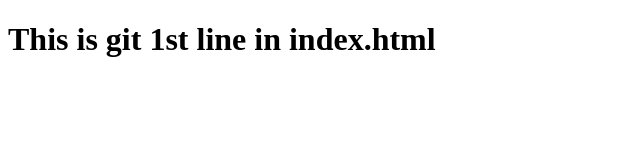
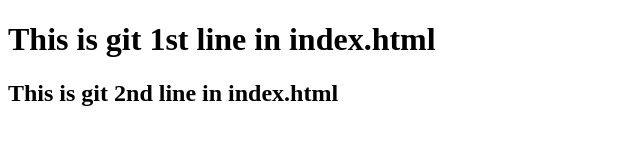
Before and after one commit to ashwin1-dev/16-feb-22, a plain HTML site: page index.html in a window 1280 px wide. Shown: the whole page, without its empty margins (0-640 px from the left). Drawn offline with Linux system fonts and the light colour scheme.

Commit message:
2nd line is added in index.html

```diff
--- a/index.html
+++ b/index.html
@@ -1,6 +1,7 @@
 <!Doctype html>
   <body>
  	<h1> This is git 1st line in index.html </h1>
+ 	<h2> This is git 2nd line in index.html </h1>
 
   </body>
 
```
